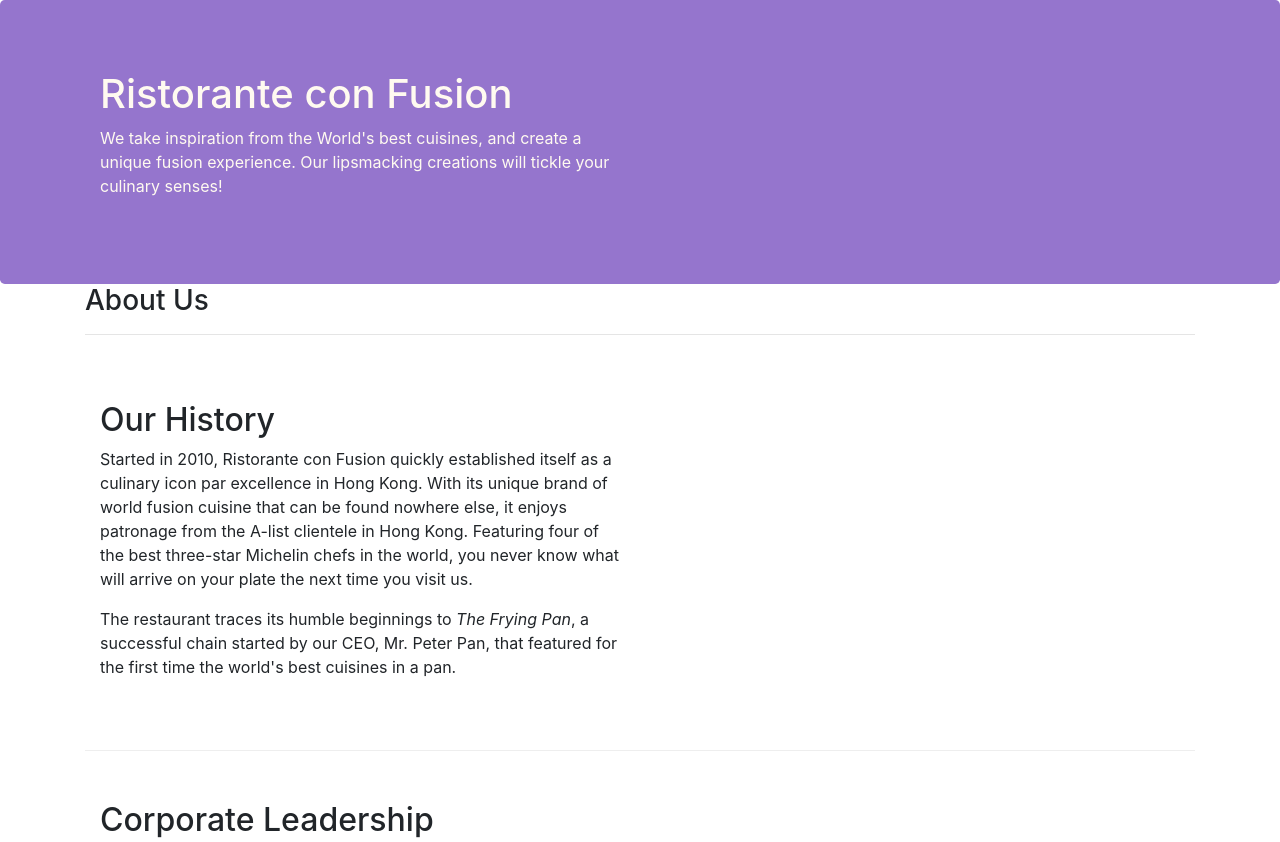
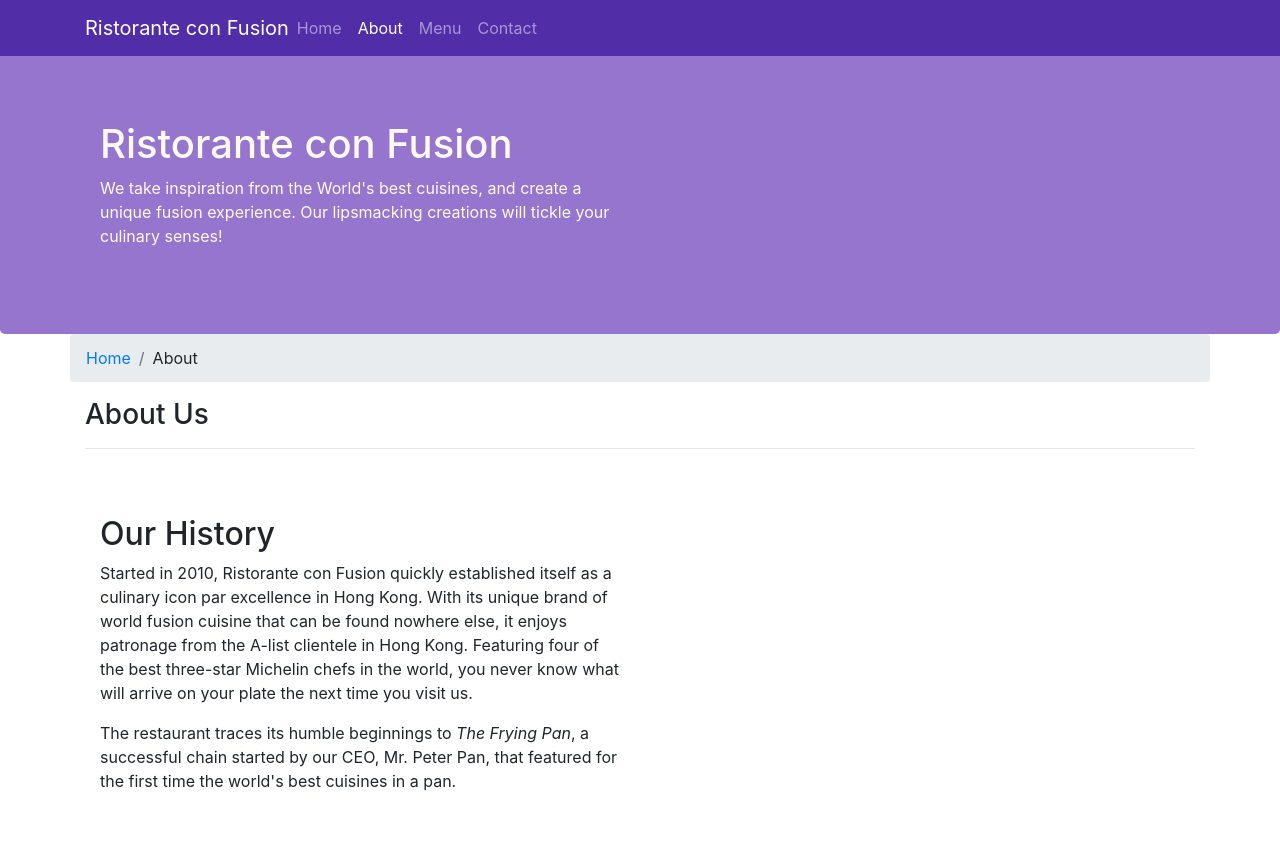
Before and after one commit to hhuuthien/bootstrap-starter-coursera, a website: page aboutus.html in a window 1280 px wide. Shown: the top 842 px of the page. Drawn offline with nearby package versions, Linux system fonts and the light colour scheme.

Commit message:
navbar and breadcrumb

```diff
--- a/aboutus.html
+++ b/aboutus.html
@@ -16,6 +16,38 @@
   </head>
 
   <body>
+    <nav class="navbar navbar-dark navbar-expand-sm fixed-top">
+      <div class="container">
+        <button
+          class="navbar-toggler"
+          type="button"
+          data-toggle="collapse"
+          data-target="#Navbar"
+        >
+          <span class="navbar-toggler-icon"></span>
+        </button>
+        <a href="index.html" class="navbar-brand mr-auto"
+          >Ristorante con Fusion</a
+        >
+        <div class="collapse navbar-collapse" id="Navbar">
+          <ul class="navbar-nav mr-auto">
+            <li class="nav-item">
+              <a href="index.html" class="nav-link">Home</a>
+            </li>
+            <li class="nav-item active">
+              <a href="#" class="nav-link">About</a>
+            </li>
+            <li class="nav-item">
+              <a href="#" class="nav-link">Menu</a>
+            </li>
+            <li class="nav-item">
+              <a href="#" class="nav-link">Contact</a>
+            </li>
+          </ul>
+        </div>
+      </div>
+    </nav>
+
     <header class="jumbotron">
       <div class="container">
         <div class="row row-header">
@@ -34,7 +66,11 @@
 
     <div class="container">
       <div class="row">
-        <div class="col">
+        <ol class="col-12 breadcrumb">
+          <li class="breadcrumb-item"><a href="index.html">Home</a></li>
+          <li class="breadcrumb-item">About</li>
+        </ol>
+        <div class="col-12">
           <h3>About Us</h3>
           <hr />
         </div>
@@ -116,7 +152,7 @@
           <div class="col-4 offset-1 col-sm-2">
             <h5>Links</h5>
             <ul class="list-unstyled">
-              <li><a href="#">Home</a></li>
+              <li><a href="index.html">Home</a></li>
               <li><a href="#">About</a></li>
               <li><a href="#">Menu</a></li>
               <li><a href="#">Contact</a></li>
--- a/css/styles.css
+++ b/css/styles.css
@@ -28,3 +28,12 @@ address {
   margin: 0px;
   color: #0f0f0f;
 }
+
+body {
+  padding-top: 50px;
+  z-index: 0;
+}
+
+.navbar-dark {
+  background-color: #512da8;
+}
```
Also changed, not shown: index.html (+32 -2 lines).
